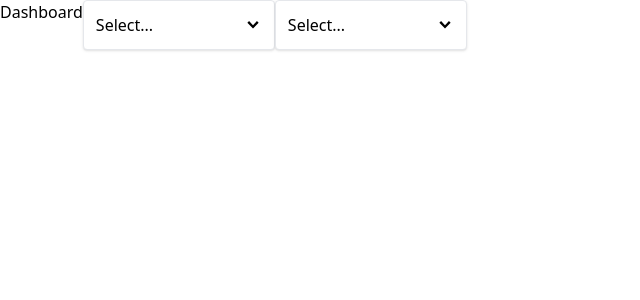
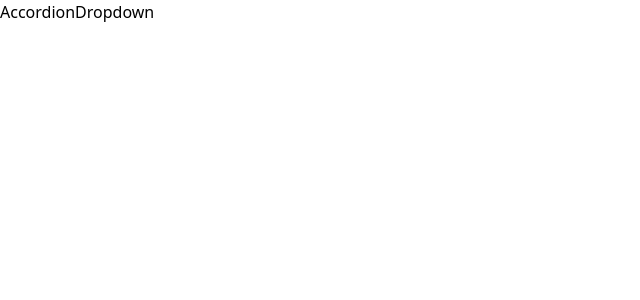
Before and after one commit to haikali3/navigation-react, a React (Create React App) app: page / in a window 1280 px wide. Shown: the top 300 px of the page, without its empty margins (0-640 px from the left). Built offline with nearby package versions, Linux system fonts and the light colour scheme.

Commit message:
handling control and command keys

```diff
--- a/src/App.js
+++ b/src/App.js
@@ -1,24 +1,21 @@
-import { useState } from 'react';
-import Dropdown from './components/Dropdown';
+import Link from './components/Link';
+import Route from './components/Route';
+import AccordionPage from './pages/AccordionPage';
+import DropdownPage from './pages/DropdownPage';
 
 function App() {
-  const [selection, setSelection] = useState(null);
-
-  const handleSelect = (option) => {
-    setSelection(option);
-  };
-
-  const options = [
-    { label: 'Red', value: 'red' },
-    { label: 'Green', value: 'green' },
-    { label: 'Blue', value: 'blue' },
-  ];
-
   return (
     <div className="flex">
-      <a href="/dashboard">Dashboard</a>
-      <Dropdown options={options} value={selection} onChange={handleSelect} />
-      <Dropdown options={options} value={selection} onChange={handleSelect} />
+      <Link to="/accordion">Accordion</Link>
+      <Link to="/dropdown">Dropdown</Link>
+      <div>
+        <Route path="/accordion">
+          <AccordionPage />
+        </Route>
+        <Route path="/dropdown">
+          <DropdownPage />
+        </Route>
+      </div>
     </div>
   );
 }
--- /dev/null
+++ b/src/components/Link.js
@@ -0,0 +1,22 @@
+import { useContext } from 'react';
+import NavigationContext from '../context/navigation';
+
+function Link({ to, children }) {
+  const { navigate } = useContext(NavigationContext);
+
+  const handleClick = (event) => {
+    if (event.metaKey || event.ctrlKey) {
+      return;
+    }
+
+    event.preventDefault();
+    navigate(to);
+  };
+  return (
+    <a href={to} onClick={handleClick}>
+      {children}
+    </a>
+  );
+}
+
+export default Link;
--- /dev/null
+++ b/src/components/Route.js
@@ -0,0 +1,9 @@
+import { useContext } from 'react';
+import NavigationContext from '../context/navigation';
+
+function Route({ path, children }) {
+  const { currentPath } = useContext(NavigationContext);
+  return currentPath === path ? children : null;
+}
+
+export default Route;
--- /dev/null
+++ b/src/context/navigation.js
@@ -0,0 +1,33 @@
+import { useEffect } from 'react';
+import { createContext, useState } from 'react';
+
+const NavigationContext = createContext();
+
+function NavigationProvider({ children }) {
+  const [currentPath, setCurrentPath] = useState(window.location.pathname);
+
+  useEffect(() => {
+    const handler = () => {
+      setCurrentPath(window.location.pathname);
+    };
+    window.addEventListener('popstate', handler);
+
+    return () => {
+      window.removeEventListener('popstate', handler);
+    };
+  }, []);
+
+  const navigate = (to) => {
+    window.history.pushState({}, '', to);
+    setCurrentPath(to);
+  };
+
+  return (
+    <NavigationContext.Provider value={{ currentPath, navigate }}>
+      {children}
+    </NavigationContext.Provider>
+  );
+}
+
+export { NavigationProvider };
+export default NavigationContext;
--- a/src/index.js
+++ b/src/index.js
@@ -2,8 +2,13 @@
 import React from 'react';
 import ReactDOM from 'react-dom/client';
 import App from './App';
+import { NavigationProvider } from './context/navigation';
 
 const el = document.getElementById('root');
 const root = ReactDOM.createRoot(el);
 
-root.render(<App />);
+root.render(
+  <NavigationProvider>
+    <App />
+  </NavigationProvider>
+);
```
